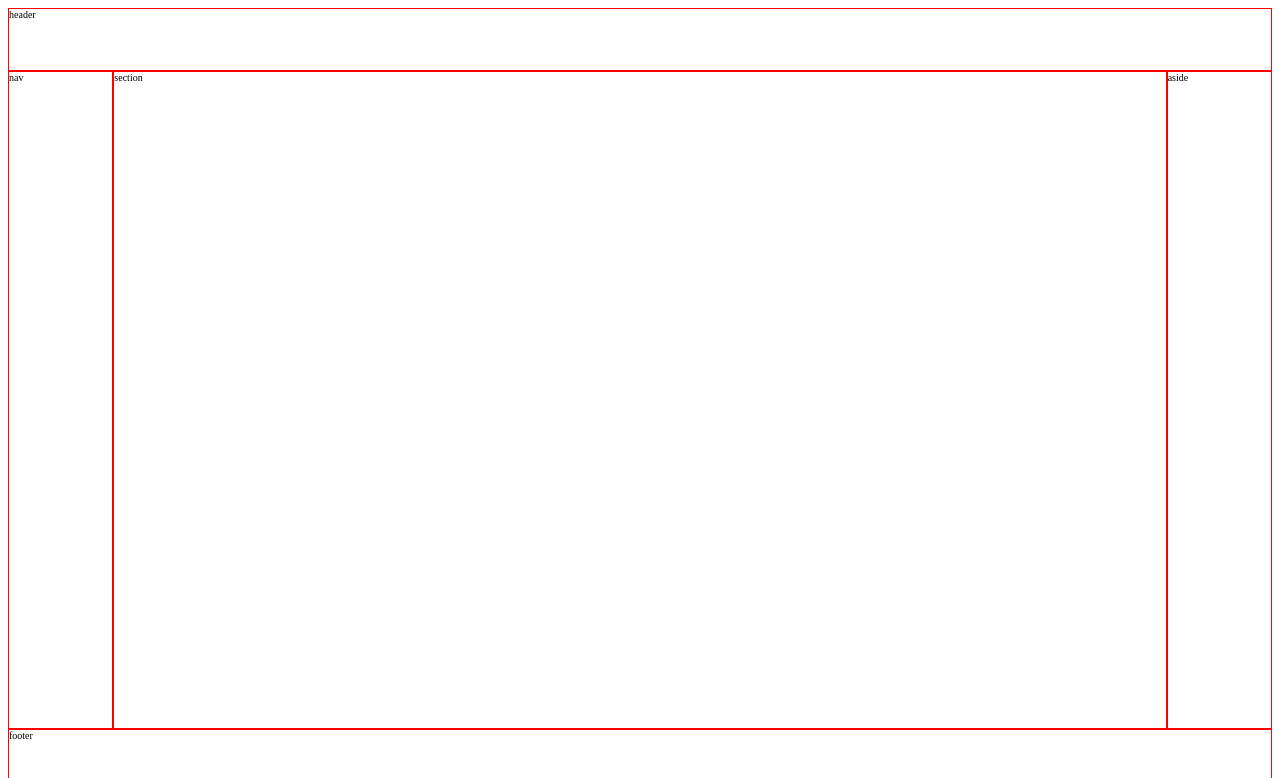
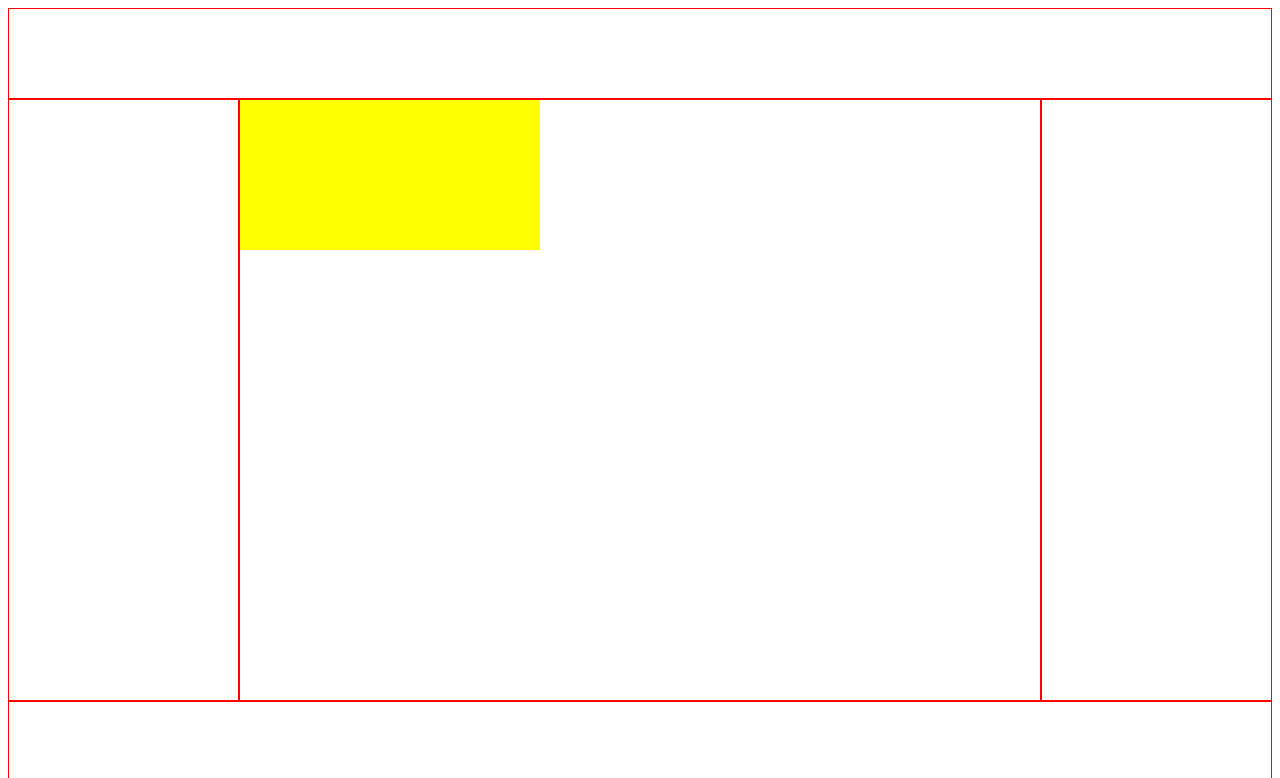
Before and after one commit to coderatchet/youhaveonedoot, an Angular app: page / in a window 1280 px wide. Shown: the top 778 px of the page. Built offline with nearby package versions, Linux system fonts and the light colour scheme.

Commit message:
grid adjustments

```diff
--- a/src/app/app.component.html
+++ b/src/app/app.component.html
@@ -1,8 +1,10 @@
 <!--The content below is only a placeholder and can be replaced.-->
 <div class="main-container">
-  <header>header</header>
-  <nav>nav</nav>
-  <main>section</main>
-  <aside>aside</aside>
-  <footer>footer</footer>
+  <header></header>
+  <nav></nav>
+  <main>
+    <app-main-scene></app-main-scene>
+  </main>
+  <aside></aside>
+  <footer></footer>
 </div>
--- a/src/app/app.component.scss
+++ b/src/app/app.component.scss
@@ -1,19 +1,17 @@
 .main-container {
   height: 100%;
   display: grid;
-  grid-template-columns: repeat(12, 1fr);
-  grid-template-rows: 8% 84% 8%;
+  grid-template-columns: repeat(2, 1fr) 802px repeat(2, 1fr);
+  grid-template-rows: repeat(2, 1fr) 602px repeat(2, 1fr);
 }
 
 .main-container {
   >header,>footer {
     grid-column: span 12;
+    grid-row: span 2;
   }
   >nav,>aside {
-    grid-column: span 1;
-  }
-  >main {
-    grid-column: span 10;
+    grid-column: span 2;
   }
 }
 
@@ -21,7 +19,3 @@
   border: 1px solid red;
   box-sizing: border-box;
 }
-
-.main-container > * > * {
-  border: 1px solid blue;
-}
--- a/src/app/app.module.ts
+++ b/src/app/app.module.ts
@@ -5,11 +5,13 @@ import {NgModule} from '@angular/core';
 import {AppComponent} from './app.component';
 import {StateService} from "./state.service";
 import {EngineService} from "./engine.service";
+import { MainSceneComponent } from './main-scene/main-scene.component';
 
 
 @NgModule({
   declarations: [
-    AppComponent
+    AppComponent,
+    MainSceneComponent
   ],
   imports: [
     BrowserModule
--- /dev/null
+++ b/src/app/main-scene/main-scene.component.html
@@ -0,0 +1 @@
+<canvas id="mainScene"></canvas>
--- /dev/null
+++ b/src/app/main-scene/main-scene.component.scss
@@ -0,0 +1,3 @@
+#mainScene {
+  background-color: yellow;
+}
--- /dev/null
+++ b/src/app/main-scene/main-scene.component.ts
@@ -0,0 +1,15 @@
+import { Component, OnInit } from '@angular/core';
+
+@Component({
+  selector: 'app-main-scene',
+  templateUrl: './main-scene.component.html',
+  styleUrls: ['./main-scene.component.scss']
+})
+export class MainSceneComponent implements OnInit {
+
+  constructor() { }
+
+  ngOnInit() {
+  }
+
+}
--- a/src/styles.scss
+++ b/src/styles.scss
@@ -1,6 +1,7 @@
 /* You can add global styles to this file, and also import other style files */
 html {
   font-size: 62.5%;
+  box-sizing: border-box;
 }
 
 html, body {
@@ -9,6 +10,10 @@ html, body {
   flex-direction: column;
 }
 
+*, *:before, *:after {
+  box-sizing: inherit;
+}
+
 body > app-root {
   height: 100%;
 }
```
Also changed, not shown: 1 other file (tests, documents, lock files or other folders).
